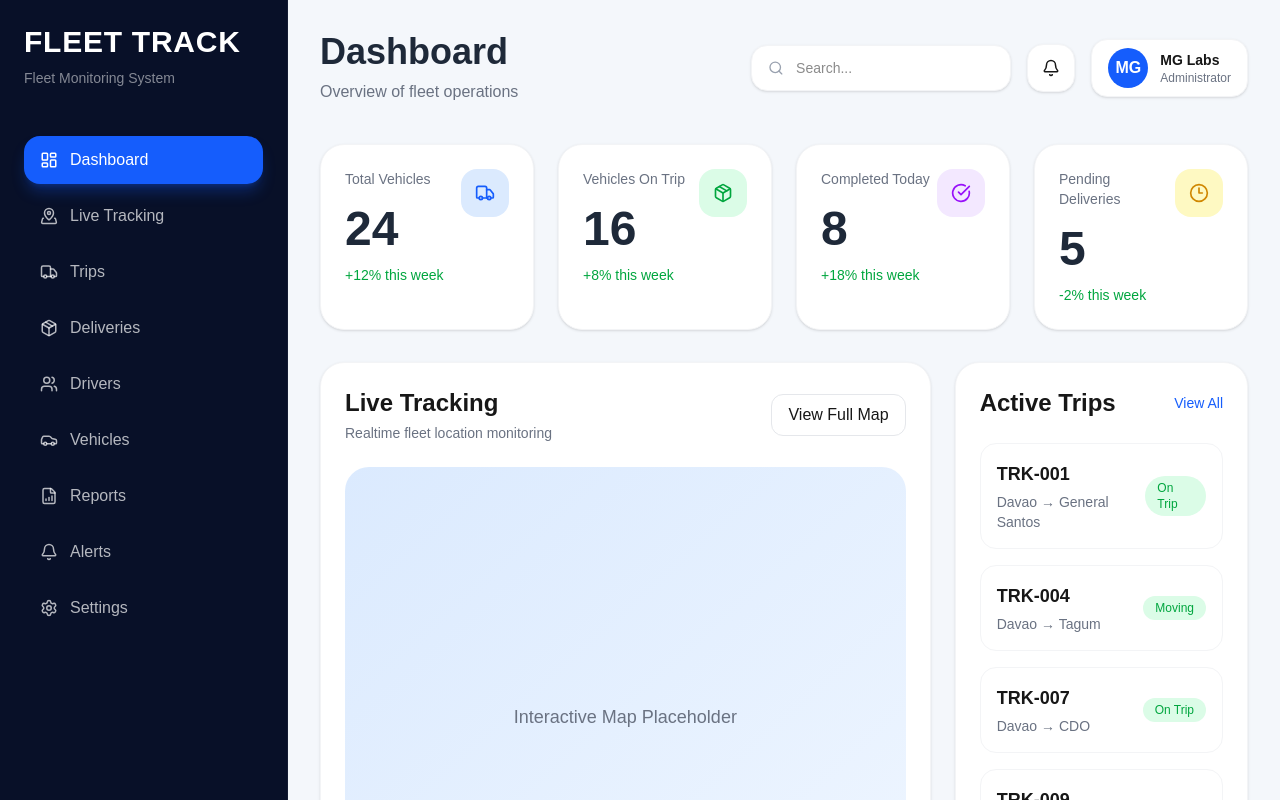
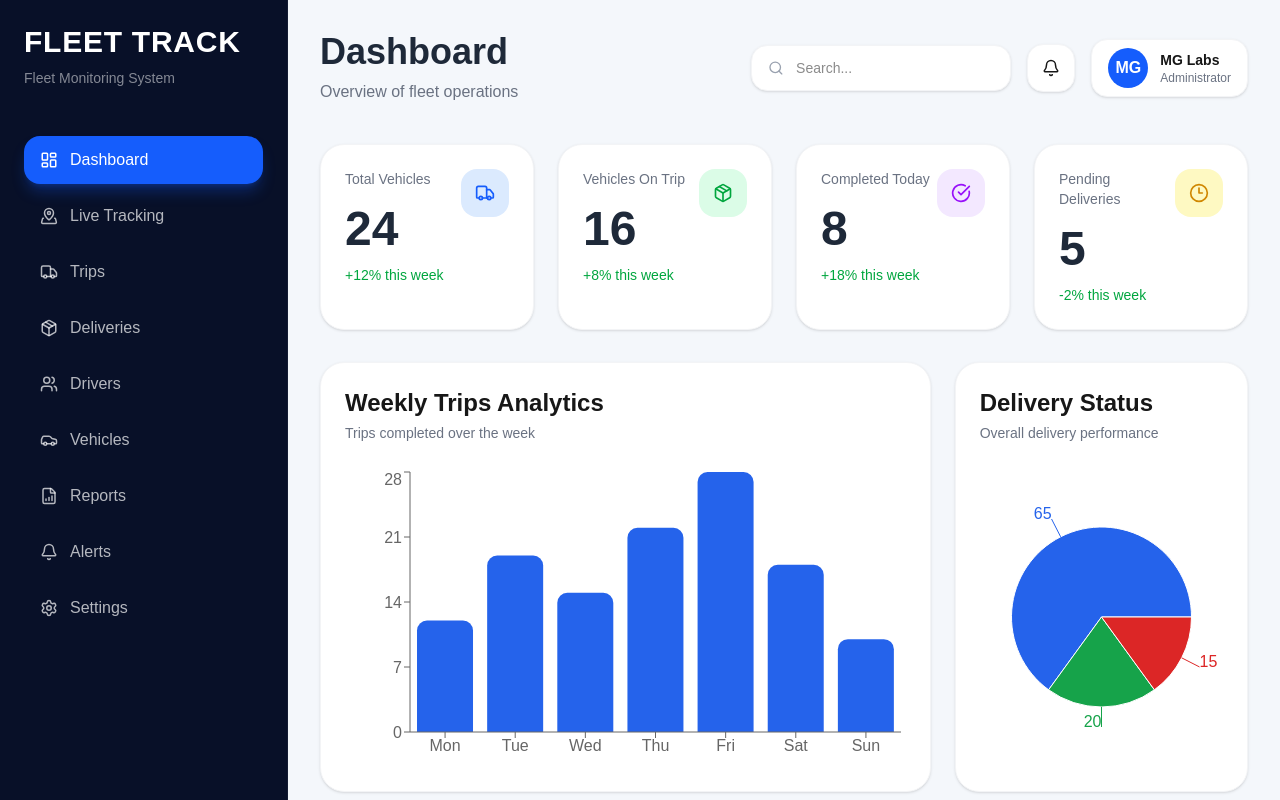
Before and after one commit to mcgreg-devlab/fleet-track-system, a Next.js app: page / in a window 1280 px wide. Shown: the top 800 px of the page. Built offline with nearby package versions, Linux system fonts and the light colour scheme.

Commit message:
Completed premium dashboard analytics UI

```diff
--- a/app/page.tsx
+++ b/app/page.tsx
@@ -1,3 +1,5 @@
+"use client";
+
 import Sidebar from "./components/dashboard/Sidebar";
 
 import {
@@ -8,6 +10,36 @@ import {
   CheckCircle,
   Clock3,
 } from "lucide-react";
+
+import {
+  ResponsiveContainer,
+  BarChart,
+  Bar,
+  XAxis,
+  YAxis,
+  Tooltip,
+  PieChart,
+  Pie,
+  Cell,
+} from "recharts";
+
+const tripData = [
+  { day: "Mon", trips: 12 },
+  { day: "Tue", trips: 19 },
+  { day: "Wed", trips: 15 },
+  { day: "Thu", trips: 22 },
+  { day: "Fri", trips: 28 },
+  { day: "Sat", trips: 18 },
+  { day: "Sun", trips: 10 },
+];
+
+const deliveryData = [
+  { name: "Completed", value: 65 },
+  { name: "Pending", value: 20 },
+  { name: "Delayed", value: 15 },
+];
+
+const COLORS = ["#2563eb", "#16a34a", "#dc2626"];
 
 export default function Home() {
   return (
@@ -96,6 +128,72 @@ export default function Home() {
             color="bg-yellow-100 text-yellow-600"
             growth="-2%"
           />
+        </div>
+
+        {/* Charts */}
+        <div className="grid grid-cols-1 xl:grid-cols-3 gap-6 mb-8">
+          {/* Weekly Trips */}
+          <div className="xl:col-span-2 bg-white rounded-3xl p-6 shadow-sm border border-gray-100">
+            <div className="mb-6">
+              <h2 className="text-2xl font-semibold">
+                Weekly Trips Analytics
+              </h2>
+
+              <p className="text-gray-500 text-sm mt-1">
+                Trips completed over the week
+              </p>
+            </div>
+
+            <div className="h-[300px]">
+              <ResponsiveContainer width="100%" height="100%">
+                <BarChart data={tripData}>
+                  <XAxis dataKey="day" />
+                  <YAxis />
+                  <Tooltip />
+                  <Bar
+                    dataKey="trips"
+                    fill="#2563eb"
+                    radius={[10, 10, 0, 0]}
+                  />
+                </BarChart>
+              </ResponsiveContainer>
+            </div>
+          </div>
+
+          {/* Delivery Status */}
+          <div className="bg-white rounded-3xl p-6 shadow-sm border border-gray-100">
+            <div className="mb-6">
+              <h2 className="text-2xl font-semibold">
+                Delivery Status
+              </h2>
+
+              <p className="text-gray-500 text-sm mt-1">
+                Overall delivery performance
+              </p>
+            </div>
+
+            <div className="h-[300px]">
+              <ResponsiveContainer width="100%" height="100%">
+                <PieChart>
+                  <Pie
+                    data={deliveryData}
+                    dataKey="value"
+                    cx="50%"
+                    cy="50%"
+                    outerRadius={90}
+                    label
+                  >
+                    {deliveryData.map((entry, index) => (
+                      <Cell
+                        key={index}
+                        fill={COLORS[index % COLORS.length]}
+                      />
+                    ))}
+                  </Pie>
+                </PieChart>
+              </ResponsiveContainer>
+            </div>
+          </div>
         </div>
 
         {/* Main Grid */}
@@ -389,11 +487,9 @@ function ActivityItem({
 }) {
   return (
     <div className="flex justify-between items-center border-b border-gray-100 pb-4">
-      <div>
-        <p className="font-medium text-sm">
-          {title}
-        </p>
-      </div>
+      <p className="font-medium text-sm">
+        {title}
+      </p>
 
       <p className="text-xs text-gray-400">
         {time}
```
